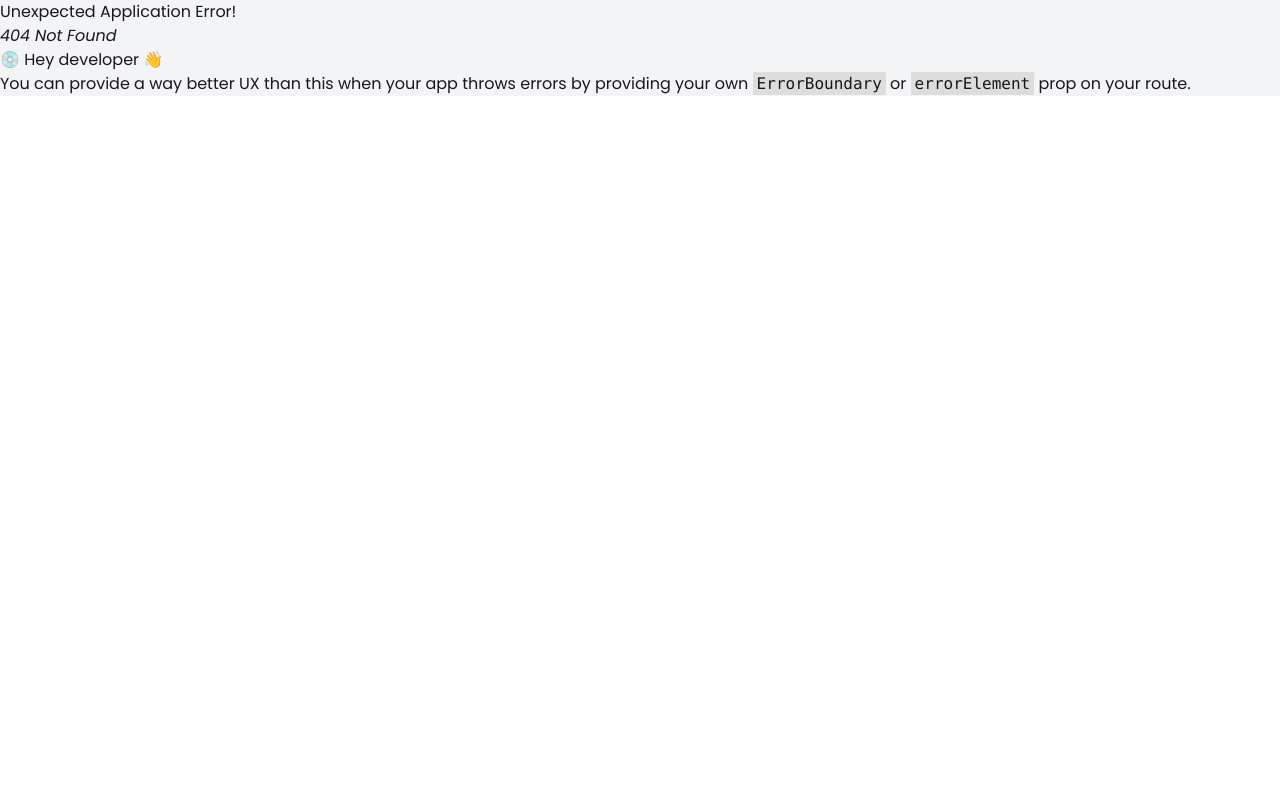
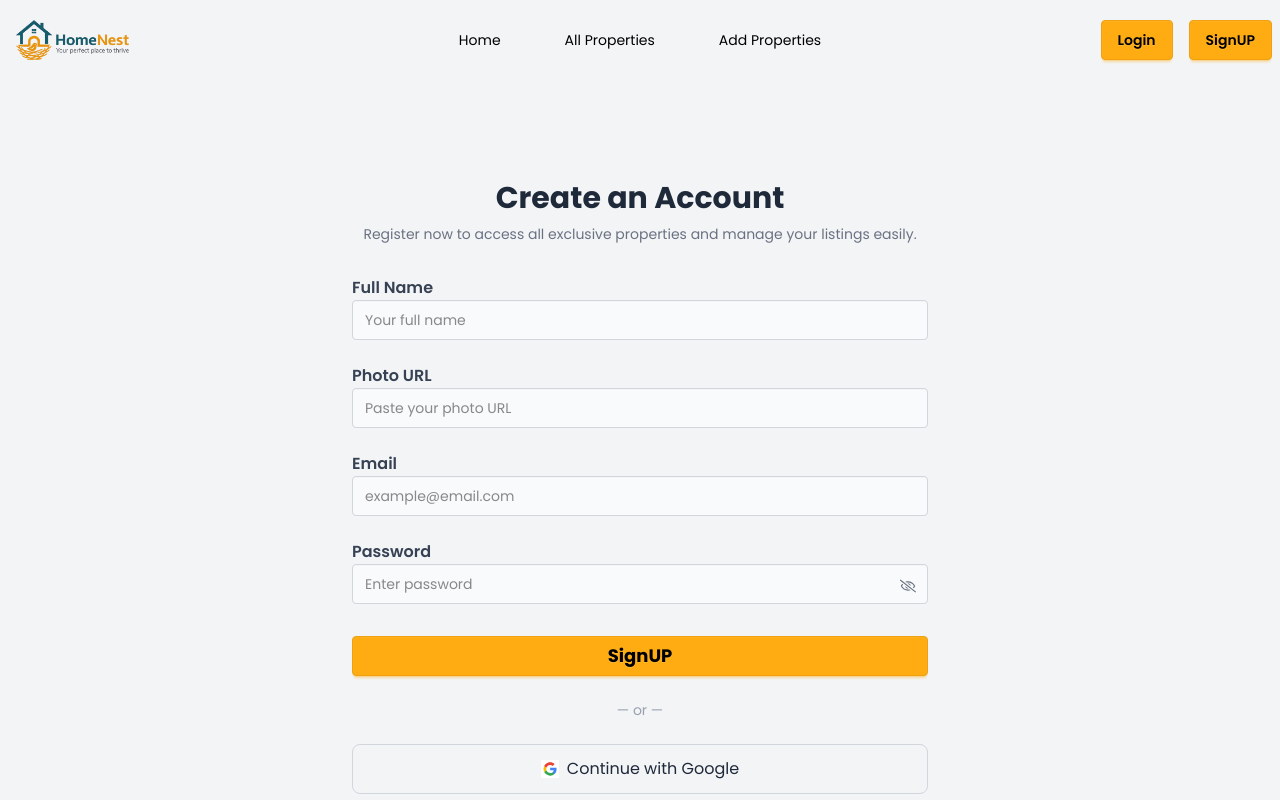
Before and after one commit to onlyMazhar/real-estate-listing-client, a React (Vite) app: page /signup in a window 1280 px wide. Before the commit this address had no page. Shown: the top 800 px of the page. Built offline with nearby package versions, Linux system fonts and the light colour scheme; no server answers.

Commit message:
firebase intrigration done

```diff
--- a/package.json
+++ b/package.json
@@ -10,6 +10,7 @@
     "preview": "vite preview"
   },
   "dependencies": {
+    "firebase": "^12.5.0",
     "react": "^19.1.1",
     "react-dom": "^19.1.1",
     "react-icons": "^5.5.0",
--- a/src/Components/InquiryForm.jsx
+++ b/src/Components/InquiryForm.jsx
@@ -33,23 +33,19 @@ const InquiryForm = () => {
             {/* Name Row */}
             <div className="flex flex-col sm:flex-row gap-4">
               <div className="flex-1">
-                <label className="block font-semibold mb-2 text-gray-700">How to Address </label>
-                <select
+                <label className="block font-semibold mb-2 text-gray-700">First Name </label>
+                <input
+                  type="text"
+                  placeholder="Enter your first name"
                   className="w-full border border-gray-300 rounded-lg p-3 bg-gray-50 focus:ring-2 focus:ring-yellow-400"
                   required
-                >
-                  <option value="">— Choose an option —</option>
-                  <option>Mr.</option>
-                  <option>Ms.</option>
-                  <option>Dr.</option>
-                </select>
+                />
               </div>
-
               <div className="flex-1">
-                <label className="block font-semibold mb-2 text-gray-700">Your Name</label>
+                <label className="block font-semibold mb-2 text-gray-700">Last Name</label>
                 <input
                   type="text"
-                  placeholder="Enter your name"
+                  placeholder="Enter last your name"
                   className="w-full border border-gray-300 rounded-lg p-3 bg-gray-50 focus:ring-2 focus:ring-yellow-400"
                   required
                 />
@@ -65,17 +61,6 @@ const InquiryForm = () => {
                 className="w-full border border-gray-300 rounded-lg p-3 bg-gray-50 focus:ring-2 focus:ring-yellow-400"
                 required
               />
-            </div>
-
-            {/* Role */}
-            <div>
-              <label className="block font-semibold mb-2 text-gray-700"> I am a... </label>
-              <select className="w-full border border-gray-300 rounded-lg p-3 bg-gray-50 focus:ring-2 focus:ring-yellow-400"required >
-                <option value="">— Choose a role —</option>
-                <option>Property Owner</option>
-                <option>Real Estate Agent</option>
-                <option>Prospective Buyer</option>
-              </select>
             </div>
 
             {/* Price & Size */}
@@ -103,7 +88,7 @@ const InquiryForm = () => {
 
             {/* Submit */}
             <div className="pt-2">
-              <button type="submit"   className="w-full bg-yellow-400 hover:bg-yellow-500 transition font-bold text-gray-900 py-3 rounded-lg">
+              <button type="submit" className="w-full bg-yellow-400 hover:bg-yellow-500 transition font-bold text-gray-900 py-3 rounded-lg">
                 Submit Inquiry
               </button>
             </div>
--- a/src/Components/Navbar.jsx
+++ b/src/Components/Navbar.jsx
@@ -1,9 +1,13 @@
-import React from 'react';
+import React, { use } from 'react';
 import { Link, NavLink } from 'react-router';
 import logo from '../assets/logo-colored.png'
 import Container from './Container';
+import { AuthContext } from "../Context/AuthContext";
+
 
 const Navbar = () => {
+
+    const { user } = use(AuthContext)
 
     return (
         <Container>
@@ -32,25 +36,38 @@ const Navbar = () => {
 
                     </nav>
                 </div>
-                <div className="dropdown dropdown-end navbar-end">
-                    <Link to={'/login'}>
-                        <button className='btn btn-primary text-black' >Login</button>
-                    </Link>
+                <div className="dropdown dropdown-end navbar-end space-x-4">
+                    {
+                        user
+                            ? <>
                                 <div tabIndex={0} role="button" className="btn btn-ghost btn-circle avatar">
                                     <div className="w-10 rounded-full">
                                         <img
+                                            title={user.email}
                                             alt="Tailwind CSS Navbar component"
                                             src="https://cdn-icons-png.flaticon.com/512/8792/8792047.png" />
                                     </div>
                                 </div>
                                 <ul
                                     tabIndex="-1"
-                        className="menu menu-sm dropdown-content bg-white/30 backdrop-blur-sm text-white rounded-box z-1 mt-44 w-52 p-2 ">
+                                    className="menu menu-sm dropdown-content bg-white/30 backdrop-blur-sm text-black rounded-box z-1 mt-44 w-52 p-2 ">
                                     <li><NavLink className="justify-between">Profile</NavLink></li>
                                     <li> <NavLink> My Properties</NavLink> </li>
                                     <li> <NavLink> My Ratings</NavLink> </li>
-                        <button className=' py-1 w-1/2 mx-auto   btn btn-ghost bg-primary text-white '>Logout</button>
+                                    <button className=' py-1 w-1/2 mx-auto   btn btn-ghost bg-primary'>Logout</button>
                                 </ul>
+                            </>
+                            : <div className='space-x-4'>
+                                <Link to={'/login'}>
+                                    <button className='btn btn-primary text-black' >Login</button>
+                                </Link>
+                                <Link to={'/signup'}>
+                                    <button className='btn btn-primary text-black' >SignUP</button>
+                                </Link>
+                            </div>
+                    }
+
+
                 </div>
             </div>
         </Container>
--- /dev/null
+++ b/src/Context/AuthContext.jsx
@@ -0,0 +1,3 @@
+import { createContext } from "react";
+
+export const AuthContext = createContext(null)
--- /dev/null
+++ b/src/Context/AuthProvider.jsx
@@ -0,0 +1,51 @@
+import React, { useEffect, useState } from 'react';
+import { AuthContext } from './AuthContext';
+import { createUserWithEmailAndPassword, onAuthStateChanged, signInWithEmailAndPassword } from 'firebase/auth';
+import { auth } from '../Firebase/Firebase.init';
+
+const AuthProvider = ({ children }) => {
+    const [user, setUser] = useState(null)
+
+    const createUser = (password, email) => {
+        return createUserWithEmailAndPassword(auth, email, password)
+    }
+
+    const loginUser = (email, password) => {
+        return signInWithEmailAndPassword(auth, email, password)
+    }
+
+    // onAuthStateChanged(auth, (currentUser) => {
+    //     if (currentUser) {
+    //         console.log("User in : If", currentUser)
+
+    //     } else {
+    //         console.log("User in : else", currentUser)
+    //     }
+    // })
+
+    useEffect(()=>{
+        const unsubcribe = onAuthStateChanged(auth, (currentUser)=>{
+            console.log('currnet user in auth change', currentUser)
+            setUser(currentUser)
+        })
+        return ()=>{
+            unsubcribe()
+        }
+    },[])
+
+    const authInfo = {
+        user,
+        createUser,
+        loginUser
+
+    }
+    return (
+        <div>
+            <AuthContext value={authInfo}>
+                {children}
+            </AuthContext>
+        </div>
+    );
+};
+
+export default AuthProvider;
--- /dev/null
+++ b/src/Firebase/Firebase.init.js
@@ -0,0 +1,21 @@
+// Import the functions you need from the SDKs you need
+import { initializeApp } from "firebase/app";
+import { getAuth } from "firebase/auth";
+
+// TODO: Add SDKs for Firebase products that you want to use
+// https://firebase.google.com/docs/web/setup#available-libraries
+
+// Your web app's Firebase configuration
+const firebaseConfig = {
+  apiKey: "AIzaSyAHZgacZwsjumHYrimzDp7imYpYWudzSGs",
+  authDomain: "real-state-listing-27c20.firebaseapp.com",
+  projectId: "real-state-listing-27c20",
+  storageBucket: "real-state-listing-27c20.firebasestorage.app",
+  messagingSenderId: "294705400367",
+  appId: "1:294705400367:web:16a13d23f3356ddc0f94da"
+};
+
+// Initialize Firebase
+const app = initializeApp(firebaseConfig);
+// Initialize Firebase Authentication and get a reference to the service
+export const auth = getAuth(app);
--- a/src/Pages/AllProperties/AllPropertiesCard.jsx
+++ b/src/Pages/AllProperties/AllPropertiesCard.jsx
@@ -1,11 +1,13 @@
 import React from 'react';
+import { FaLocationDot } from 'react-icons/fa6';
+import { MdLocationPin } from 'react-icons/md';
 
 const AllPropertiesCard = ({ list }) => {
     console.log(list)
     const { name, image_link, location, category, posted_by, property_price } = list;
     return (
         <div>
-            <div className="bg-white  hover:shadow-lg transition p-4 max-w-sm mx-auto">
+            <div className="bg-white h-full flex flex-col justify-between  hover:shadow-lg transition p-4 max-w-sm mx-auto">
                 {/* Thumbnail */}
                 <img
                     src={image_link}
@@ -18,7 +20,7 @@ const AllPropertiesCard = ({ list }) => {
                     <h3 className="text-xl font-semibold text-gray-800">{name}</h3>
                     <p className="text-gray-500 text-sm capitalize">{category}</p>
                     <p className="text-yellow-600 font-bold text-lg">${property_price}</p>
-                    <p className="text-gray-500 text-sm">{location}</p>
+                    <p className="text-gray-500 text-sm flex items-center"> <FaLocationDot /> {location}</p>
                     <p className="text-sm text-gray-600 mt-1">
                         <span className="font-medium text-gray-700">Posted by:</span> {posted_by}
                     </p>
--- a/src/Pages/Lgoin.jsx
+++ b/src/Pages/Lgoin.jsx
@@ -1,22 +1,34 @@
-import React, { useState } from "react";
+import React, { use, useState } from "react";
 import { Link } from "react-router";
 import { FaRegEye, FaRegEyeSlash } from "react-icons/fa";
+import { AuthContext } from "../Context/AuthContext";
 
 const Registration = () => {
     // const [error, setError] = useState("");
     const [showPassword, setShowPassword] = useState(false);
 
+    const {loginUser} = use(AuthContext)
+
     const handleLogin = (e) => {
         e.preventDefault();
         const email = e.target.email.value;
         const password = e.target.password.value;
+
+        loginUser(email, password)
+        .then(result =>{
+            console.log(result.user)
+        })
+        .catch(err =>{
+            console.log(err)
+        })
+
         console.log(email, password);
     };
 
     return (
         <>
             <title>Home Nest - Login</title>
-            <section className="flex justify-center items-center min-h-screen bg-gray-100 p-6 sm:p-8 lg:p-16">
+            <section className="flex justify-center items-center bg-gray-100 p-6 sm:p-8 lg:p-16">
                 <div className="  w-full max-w-2xl  p-4 sm:p-12">
                     {/* Header */}
                     <header className="mb-8 text-center">
@@ -111,7 +123,7 @@ const Registration = () => {
                     {/* Footer */}
                     <p className="text-center text-sm text-gray-600 mt-5">
                         New to Home Nest?
-                        <Link to="/register"   className="text-yellow-600 font-semibold hover:underline" > Register / Create an account</Link>
+                        <Link to="/signup"   className="text-yellow-600 font-semibold hover:underline" > Signup</Link>
                     </p>
 
             </div>
--- a/src/Pages/Register.jsx
+++ b/src/Pages/Signup.jsx
@@ -1,12 +1,15 @@
-import React, { useState } from "react";
+import React, { use, useState } from "react";
 import { Link } from "react-router";
 import { FaRegEye, FaRegEyeSlash } from "react-icons/fa";
+import { AuthContext } from "../Context/AuthContext";
 
-const Registration = () => {
+const Signup = () => {
     const [error, setError] = useState("");
     const [showPassword, setShowPassword] = useState(false);
+    const {createUser} = use(AuthContext)
+    // console.log(createUser)
 
-    const handleRegistration = (e) => {
+    const handleSignup = (e) => {
         e.preventDefault();
         setError("");
 
@@ -15,6 +18,14 @@ const Registration = () => {
         const email = e.target.email.value;
         const password = e.target.password.value;
 
+        createUser(email,password)
+        .then((result) => {
+            console.log(result.user)
+        }).catch((err) => {
+            console.log(err)
+        });
+
+
         console.log(name, photoUrl, email, password);
     };
 
@@ -22,7 +33,7 @@ const Registration = () => {
         <>
             <title>Home Nest - Register</title>
 
-            <section className="flex justify-center items-center min-h-screen bg-gray-100 p-6 sm:p-8 lg:p-16">
+            <section className="flex justify-center items-center  bg-gray-100 p-6 sm:p-8 lg:p-16">
                 <div className="  w-full max-w-2xl  p-4 sm:p-12">
                     {/* Header */}
                     <header className="mb-8 text-center">
@@ -33,7 +44,7 @@ const Registration = () => {
                     </header>
 
                     {/* Form */}
-                    <form onSubmit={handleRegistration} className="space-y-6">
+                    <form onSubmit={handleSignup} className="space-y-6">
                         {/* Full Name */}
                         <div className="form-control">
                             <label className="label font-semibold text-gray-700">Full Name</label>
@@ -95,9 +106,9 @@ const Registration = () => {
                         <div className="pt-2">
                             <button
                                 type="submit"
-                                className="btn btn-warning w-full text-black font-bold text-lg"
+                                className="btn btn-primary w-full text-black font-bold text-lg"
                             >
-                                Register
+                                SignUP
                             </button>
                         </div>
                     </form>
@@ -153,4 +164,4 @@ const Registration = () => {
     );
 };
 
-export default Registration;
+export default Signup;
--- a/src/Routes/Route.jsx
+++ b/src/Routes/Route.jsx
@@ -5,7 +5,7 @@ import Home from "../Pages/Home";
 import AllProperties from "../Pages/AllProperties/AllProperties";
 import AddPropertie from "../Pages/AddPropertie";
 import Login from "../Pages/Lgoin";
-import Register from "../Pages/Register";
+import Signup from "../Pages/Signup";
 
 const router = createBrowserRouter([
     {
@@ -30,8 +30,8 @@ const router = createBrowserRouter([
                 element: <Login />
             },
             {
-                path: '/register',
-                element: <Register/>
+                path: '/signup',
+                element: <Signup/>
             }
         ]
     }
```
Also changed, not shown: src/main.jsx (+5 -2 lines), src/assets/Screenshot_1.jpg (added), 1 other file (tests, documents, lock files or other folders). Lines whose indentation alone changed are shown as unchanged.
